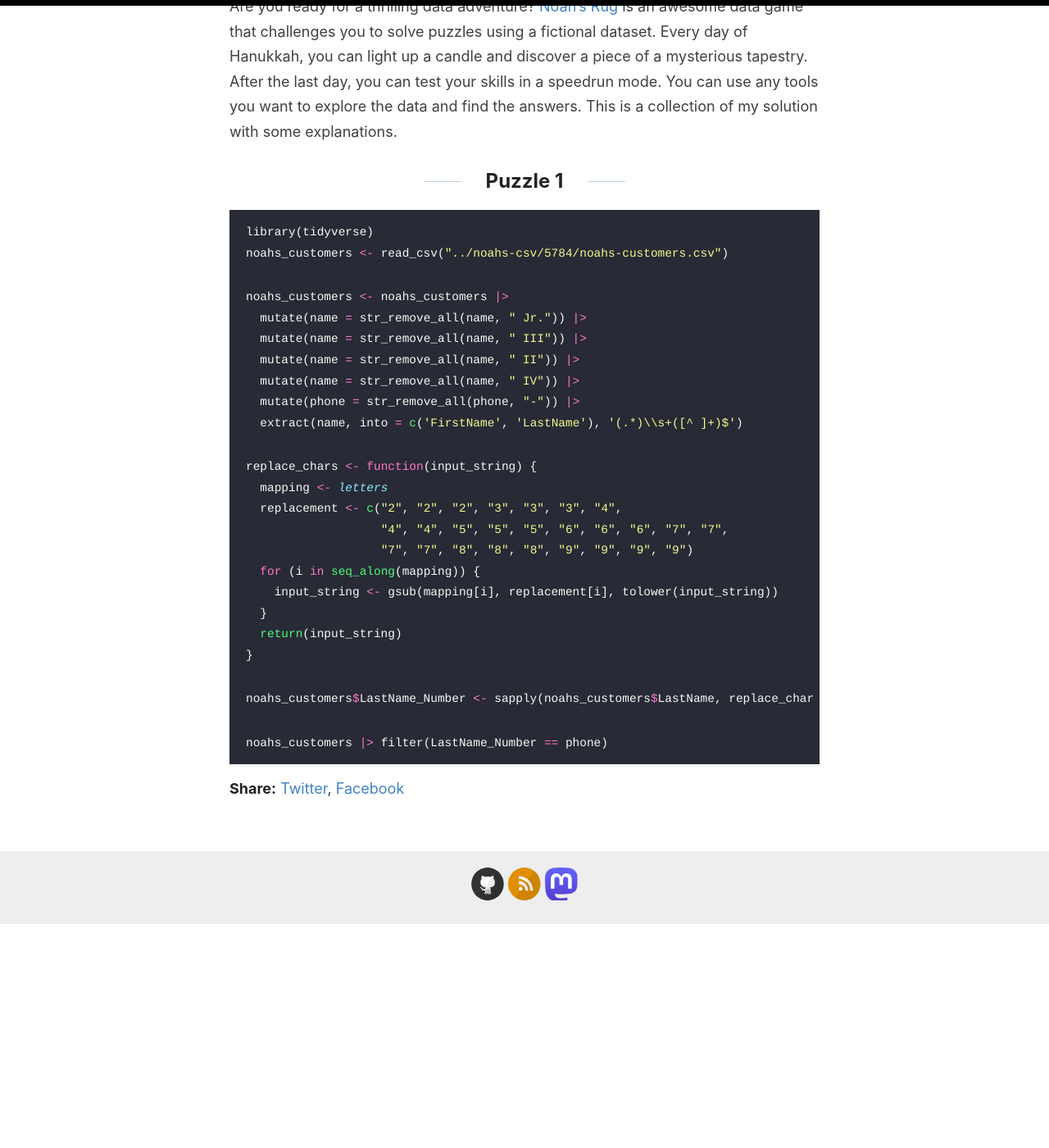
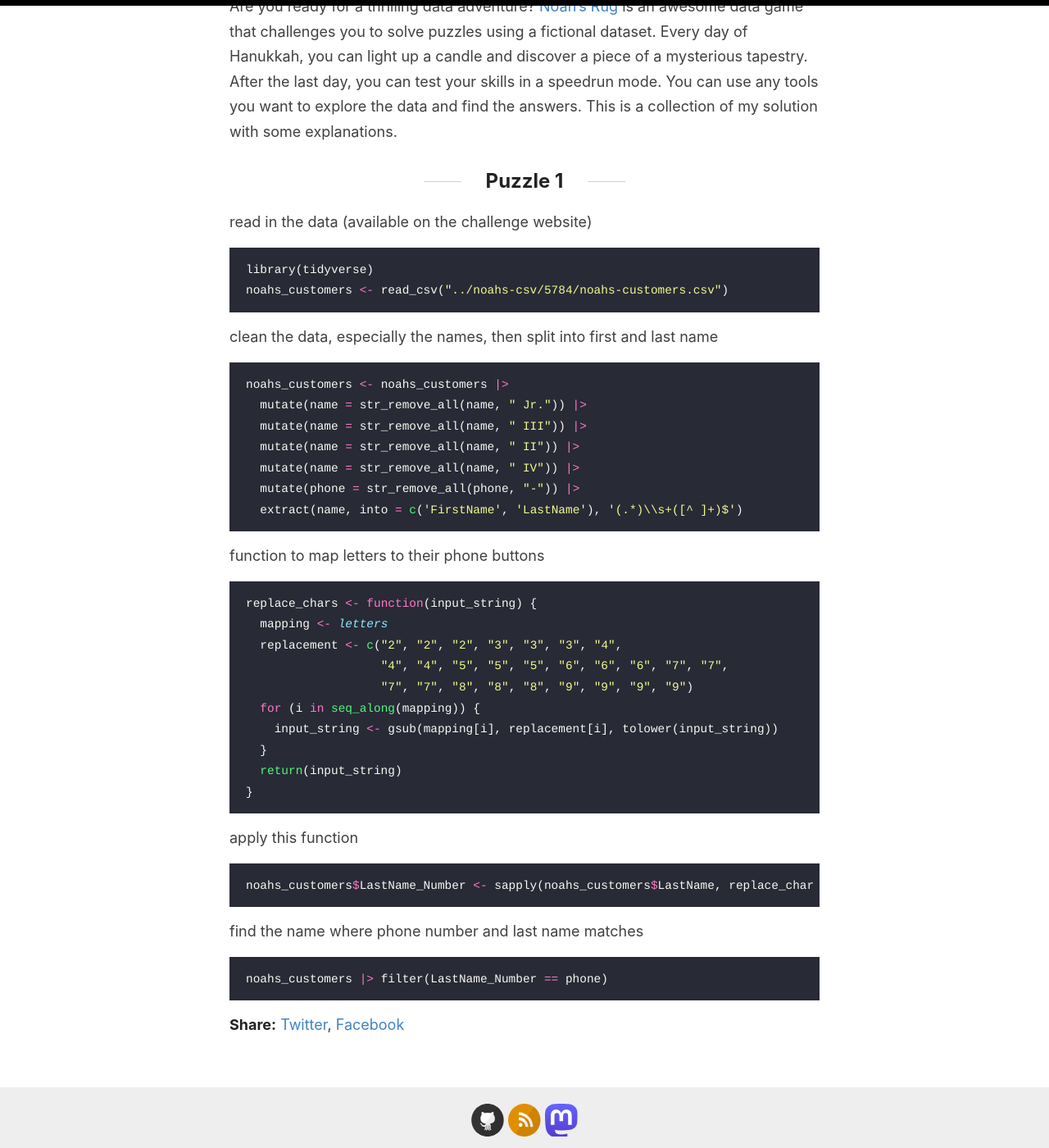
Before and after one commit to krz/krz.github.io, a Jekyll site: the page built from _posts/2023-12-08-hanukkah-of-data.md, in a window 1280 px wide and 1400 px high, scrolled down 349 px. Shown: the whole window at 82% size. Built offline with Jekyll 4.4.1, drawn with Linux system fonts in a browser that asks for light colours; before the commit the page ends 1477 px from its top, so only the background shows below that.

Commit message:
add short description

````diff
--- a/_posts/2023-12-08-hanukkah-of-data.md
+++ b/_posts/2023-12-08-hanukkah-of-data.md
@@ -9,11 +9,13 @@ This is a collection of my solution with some explanations.
 
 ## Puzzle 1
 
+read in the data (available on the challenge website)
 ```R
 library(tidyverse)
 noahs_customers <- read_csv("../noahs-csv/5784/noahs-customers.csv")
 ```
 
+clean the data, especially the names, then split into first and last name
 ```R
 noahs_customers <- noahs_customers |>
   mutate(name = str_remove_all(name, " Jr.")) |>
@@ -24,6 +26,7 @@ noahs_customers <- noahs_customers |>
   extract(name, into = c('FirstName', 'LastName'), '(.*)\\s+([^ ]+)$')
 ```
 
+function to map letters to their phone buttons
 ```R
 replace_chars <- function(input_string) {
   mapping <- letters
@@ -36,11 +39,11 @@ replace_chars <- function(input_string) {
   return(input_string)
 }
 ```
-
+apply this function
 ```R
 noahs_customers$LastName_Number <- sapply(noahs_customers$LastName, replace_chars)
 ```
-
+find the name where phone number and last name matches
 ```R
 noahs_customers |> filter(LastName_Number == phone)
 ```
````
